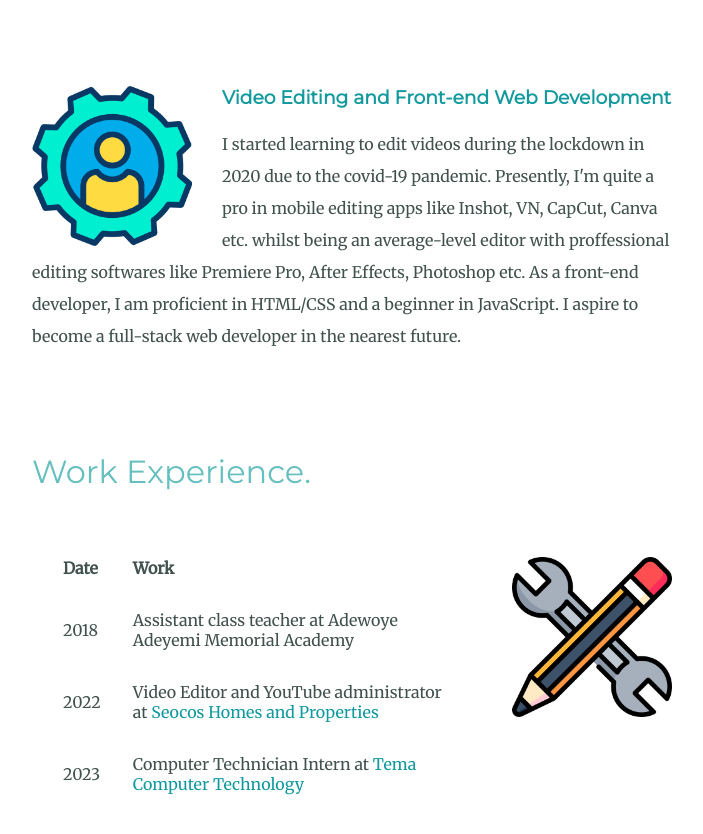
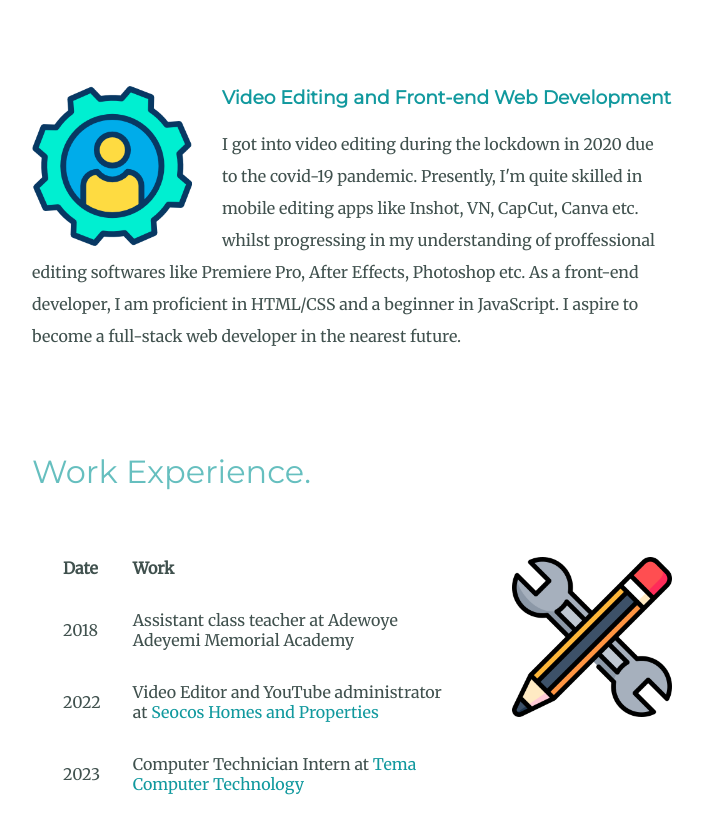
Before and after one commit to coolkolex/me, a plain HTML site: page index.html in a window 1280 px wide. Shown: the part 1580-2414 px from the top of the page, without its empty margins (288-991 px from the left). Drawn offline with Linux system fonts and the light colour scheme.

Commit message:
Update index.html

```diff
--- a/index.html
+++ b/index.html
@@ -33,7 +33,7 @@
       <div class="skill-row">
         <img class="skill-img" src="images/settings.png" alt="skills">
         <h3>Video Editing and Front-end Web Development</h3>
-        <p>I started learning to edit videos during the lockdown in 2020 due to the covid-19 pandemic. Presently, I'm quite a pro in mobile editing apps like Inshot, VN, CapCut, Canva etc. whilst being an average-level editor with proffessional editing softwares like Premiere Pro, After Effects, Photoshop etc. As a front-end developer, I am proficient in HTML/CSS and a beginner in JavaScript. I aspire to become a full-stack web developer in the nearest future.</p>
+        <p>I got into video editing during the lockdown in 2020 due to the covid-19 pandemic. Presently, I'm quite skilled in mobile editing apps like Inshot, VN, CapCut, Canva etc. whilst progressing in my understanding of proffessional editing softwares like Premiere Pro, After Effects, Photoshop etc. As a front-end developer, I am proficient in HTML/CSS and a beginner in JavaScript. I aspire to become a full-stack web developer in the nearest future.</p>
       </div>
       <div class="skill-row">
         <h2>Work Experience.</h2>
```
